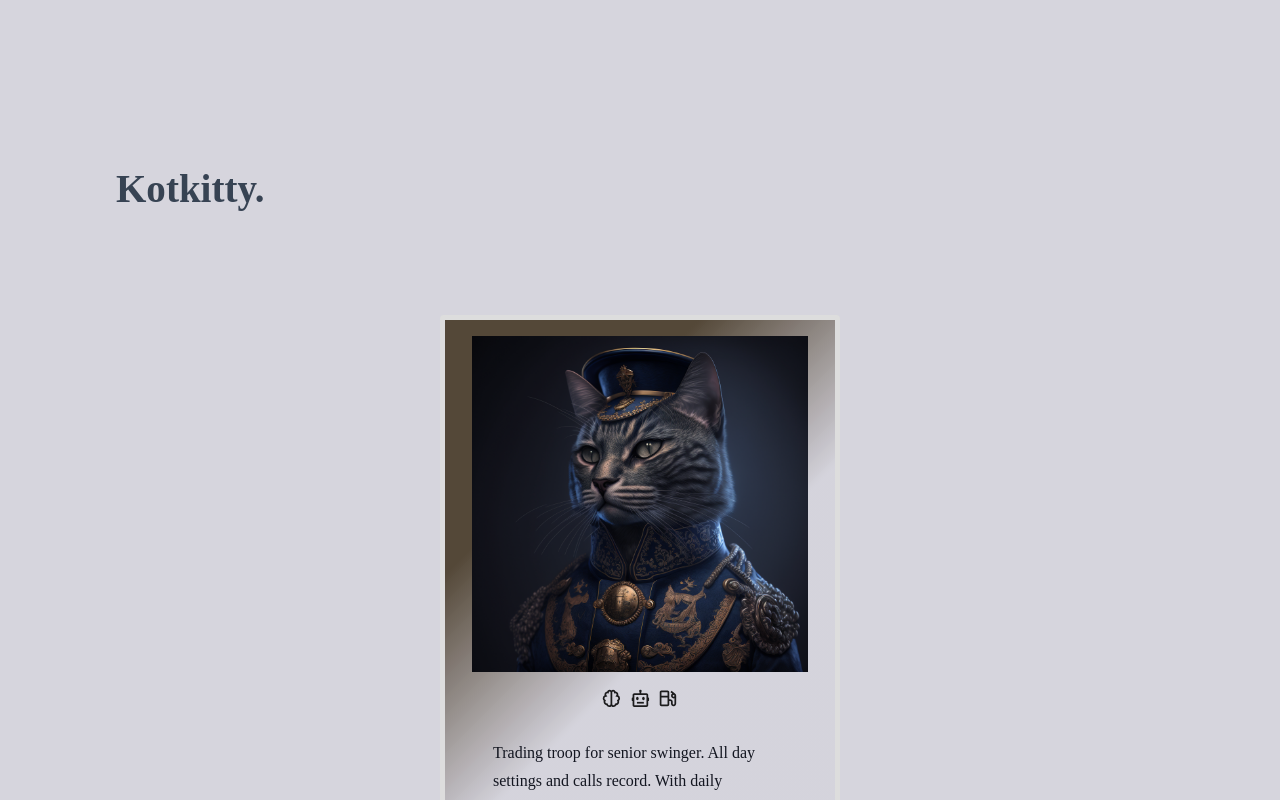
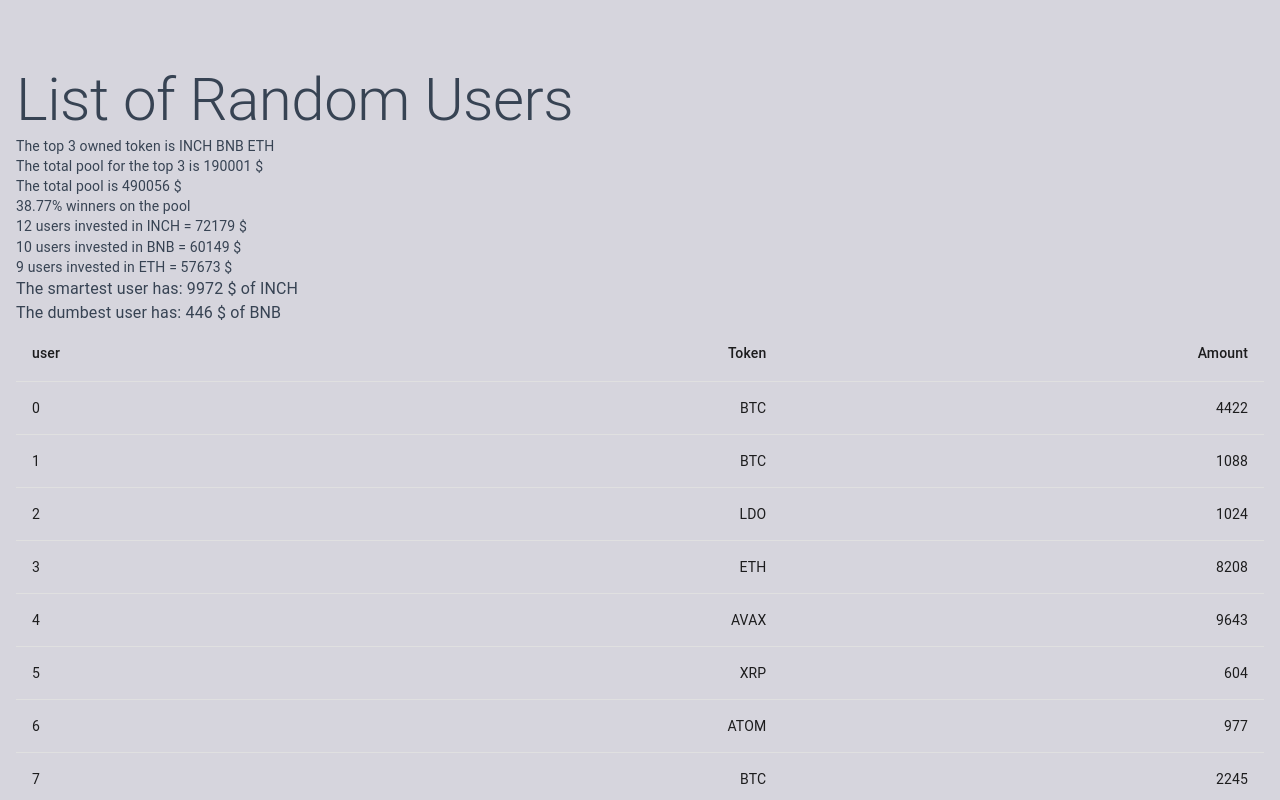
Before and after one commit to lamachina/kotkitty, a React (Vite) app: page / in a window 1280 px wide. Shown: the part 600-1400 px from the top of the page. Built offline with nearby package versions, Linux system fonts and the light colour scheme; a web font is replaced by a local one.

Commit message:
new test

```diff
--- a/src/App.jsx
+++ b/src/App.jsx
@@ -10,7 +10,7 @@ import ScrollToTop from '/src/components/elements/ScrollToTop'
 import '/src/App.css'
 import '/src/stylesheets/theme/theme.css'
 import { Typography } from '@mui/material'
-import Press from './components/sections/Press'
+import PrototypeVisu from './components/sections/PrototypeVisu'
 
 
 
@@ -33,7 +33,8 @@ function App() {
 		<div className='App' id='top' data-theme={theme}>
 			<Header />
 			<Home />
-			{
+			<PrototypeVisu />
+			{/* 	{
 				device === "pc" ?
 					<>
 						<Work />
@@ -41,7 +42,7 @@ function App() {
 					:
 					<Press />
 
-			}
+			} */}
 			<Stack />
 			<Contact />
 			<Footer />
--- /dev/null
+++ b/src/components/sections/PrototypeVisu.jsx
@@ -0,0 +1,80 @@
+import { Grid, Table, TableBody, TableCell, TableContainer, TableHead, TableRow, Typography } from '@mui/material';
+import React from 'react';
+import {
+    findMostOwnedTokens, getTotalAmountForTokens, getTotalAmountForAllUsers, getRatioTopThreeOnTotal,
+    getNumberOfUsersForToken, getTotalAmountForToken, getBiggestAmountUserForToken, getLowestAmountUserForTop3Tokens
+} from './calc';
+
+const tokenList = ['BTC', 'ETH', 'SOL', 'DOT', 'XRP', 'ATOM', 'BNB', 'INCH', 'AVAX', 'LDO', 'EGLD'];
+
+function PrototypeVisu() {
+    // Create an array of 100 random users
+    const users = Array.from({ length: 100 }, () => ({
+        token: tokenList[Math.floor(Math.random() * tokenList.length)],
+        amount: Math.floor(Math.random() * 9901) + 100, // Random number between 100 and 100000
+    }));
+    // Calculate the top 3 most owned tokens from the list of users
+    const top3Tokens = findMostOwnedTokens(users);
+
+    // Calculate the total amount owned for the top 3 tokens
+    const totalAmountForTop3Tokens = getTotalAmountForTokens(users, top3Tokens);
+
+    //Best and dumbest amount user top 1 and 3
+    const biggestAmountUserforToken = getBiggestAmountUserForToken(users, top3Tokens[0])
+    const lowestAmountUserForTop3Tokens = getLowestAmountUserForTop3Tokens(users, top3Tokens)
+
+    // Calculate the total amount owned for all users
+    const totalAmountForAllUsers = getTotalAmountForAllUsers(users);
+
+    // Calculate the total amount owned for all users
+    const ratioTopThreeOnTotal = getRatioTopThreeOnTotal(totalAmountForTop3Tokens, totalAmountForAllUsers);
+    // Calculate the total amount owned for all users
+    const NumberOfUsersForToken0 = getNumberOfUsersForToken(users, top3Tokens[0]);
+    const NumberOfUsersForToken1 = getNumberOfUsersForToken(users, top3Tokens[1]);
+    const NumberOfUsersForToken2 = getNumberOfUsersForToken(users, top3Tokens[2]);
+    // Calculate the total amount owned for all users
+    const TotalAmountForToken0 = getTotalAmountForToken(users, top3Tokens[0]);
+    const TotalAmountForToken1 = getTotalAmountForToken(users, top3Tokens[1]);
+    const TotalAmountForToken2 = getTotalAmountForToken(users, top3Tokens[2]);
+
+
+    return (
+        <><Grid>
+            <Typography variant='h2'>List of Random Users</Typography>
+            <Typography variant='body2'>The top 3 owned token is {top3Tokens[0] + ' ' + top3Tokens[1] + ' ' + top3Tokens[2]}</Typography>
+            <Typography variant='body2'>The total pool for the top 3 is {totalAmountForTop3Tokens} $</Typography>
+            <Typography variant='body2'>The total pool is {totalAmountForAllUsers} $</Typography>
+            <Typography variant='body2'>{ratioTopThreeOnTotal}% winners on the pool</Typography>
+            <Typography variant='body2'>{NumberOfUsersForToken0} users invested in {top3Tokens[0]} = {TotalAmountForToken0} $  </Typography>
+            <Typography variant='body2'>{NumberOfUsersForToken1} users invested in {top3Tokens[1]} = {TotalAmountForToken1} $  </Typography>
+            <Typography variant='body2'>{NumberOfUsersForToken2} users invested in {top3Tokens[2]} = {TotalAmountForToken2} $  </Typography>
+
+            <Typography>The smartest user has: {biggestAmountUserforToken.amount} $ of {biggestAmountUserforToken.token} </Typography>
+            <Typography>The dumbest user has: {lowestAmountUserForTop3Tokens.amount} $ of {lowestAmountUserForTop3Tokens.token} </Typography>
+        </Grid>
+
+            <TableContainer sx={{ flexWrap: 'wrap', display: 'flex' }}>
+
+                <Table>
+                    <TableHead>
+                        <TableRow>
+                            <TableCell>user</TableCell>
+                            <TableCell align="right">Token</TableCell>
+                            <TableCell align="right">Amount</TableCell>
+                        </TableRow>
+                    </TableHead>
+                    <TableBody>
+                        {users.map((user, index) => (
+                            <TableRow>
+                                <TableCell>{index}</TableCell>
+                                <TableCell align="right">{user.token}</TableCell>
+                                <TableCell align="right">{user.amount}</TableCell>
+                            </TableRow>
+                        ))}
+                    </TableBody>
+                </Table>
+            </TableContainer></>
+    );
+}
+
+export default PrototypeVisu;
--- /dev/null
+++ b/src/components/sections/calc.js
@@ -0,0 +1,84 @@
+// In calc.js
+export function findMostOwnedTokens(users) {
+    // Create an object to keep track of the total amount owned for each token
+    const tokenAmounts = {};
+
+    // Loop through all the users and increment the amount owned for their token
+    users.forEach(user => {
+        const { token, amount } = user;
+        if (tokenAmounts[token]) {
+            tokenAmounts[token] += amount;
+        } else {
+            tokenAmounts[token] = amount;
+        }
+    });
+
+    // Sort the tokens by amount owned
+    const sortedTokens = Object.entries(tokenAmounts).sort((a, b) => b[1] - a[1]);
+
+    // Get the top 3 tokens
+    const top3Tokens = sortedTokens.slice(0, 3).map(entry => entry[0]);
+
+    return top3Tokens;
+}
+
+export function getTotalAmountForTokens(users, tokens) {
+    // Filter the list of users to only include those with one of the given tokens
+    const filteredUsers = users.filter(user => tokens.includes(user.token));
+
+    // Sum the amounts for the filtered users
+    const totalAmount = filteredUsers.reduce((sum, user) => sum + user.amount, 0);
+
+    return totalAmount;
+}
+
+export function getTotalAmountForAllUsers(users) {
+    // Sum the amounts for all users
+    const totalAmount = users.reduce((sum, user) => sum + user.amount, 0);
+
+    return totalAmount;
+}
+
+export function getRatioTopThreeOnTotal(totalAmountForTop3Tokens, totalAmountForAllUsers) {
+    // Sum the amounts for all users
+
+    return Math.round((totalAmountForTop3Tokens / totalAmountForAllUsers) * 10000) / 100;
+}
+
+export function getUsersForToken(users, token) {
+    // Filter the list of users to only include those who own the given token
+    const filteredUsers = users.filter(user => user.token === token);
+
+    return filteredUsers;
+}
+
+export function getNumberOfUsersForToken(users, token) {
+    // Get the number of users who own the given token
+    const usersForToken = getUsersForToken(users, token);
+    const numberOfUsers = usersForToken.length;
+
+    return numberOfUsers;
+}
+
+export function getTotalAmountForToken(users, token) {
+    // Get the total amount owned for the given token
+    const usersForToken = getUsersForToken(users, token);
+    const totalAmount = usersForToken.reduce((sum, user) => sum + user.amount, 0);
+
+    return totalAmount;
+}
+
+
+export function getBiggestAmountUserForToken(users, token) {
+    const usersWithToken = users.filter((user) => user.token === token);
+    return usersWithToken.reduce((prev, current) => {
+        return prev.amount > current.amount ? prev : current;
+    });
+}
+
+export function getLowestAmountUserForTop3Tokens(users, top3Tokens) {
+    const usersWithTop3Tokens = users.filter((user) => top3Tokens.includes(user.token));
+    return usersWithTop3Tokens.reduce((prev, current) => {
+        return prev.amount < current.amount ? prev : current;
+    });
+}
```
